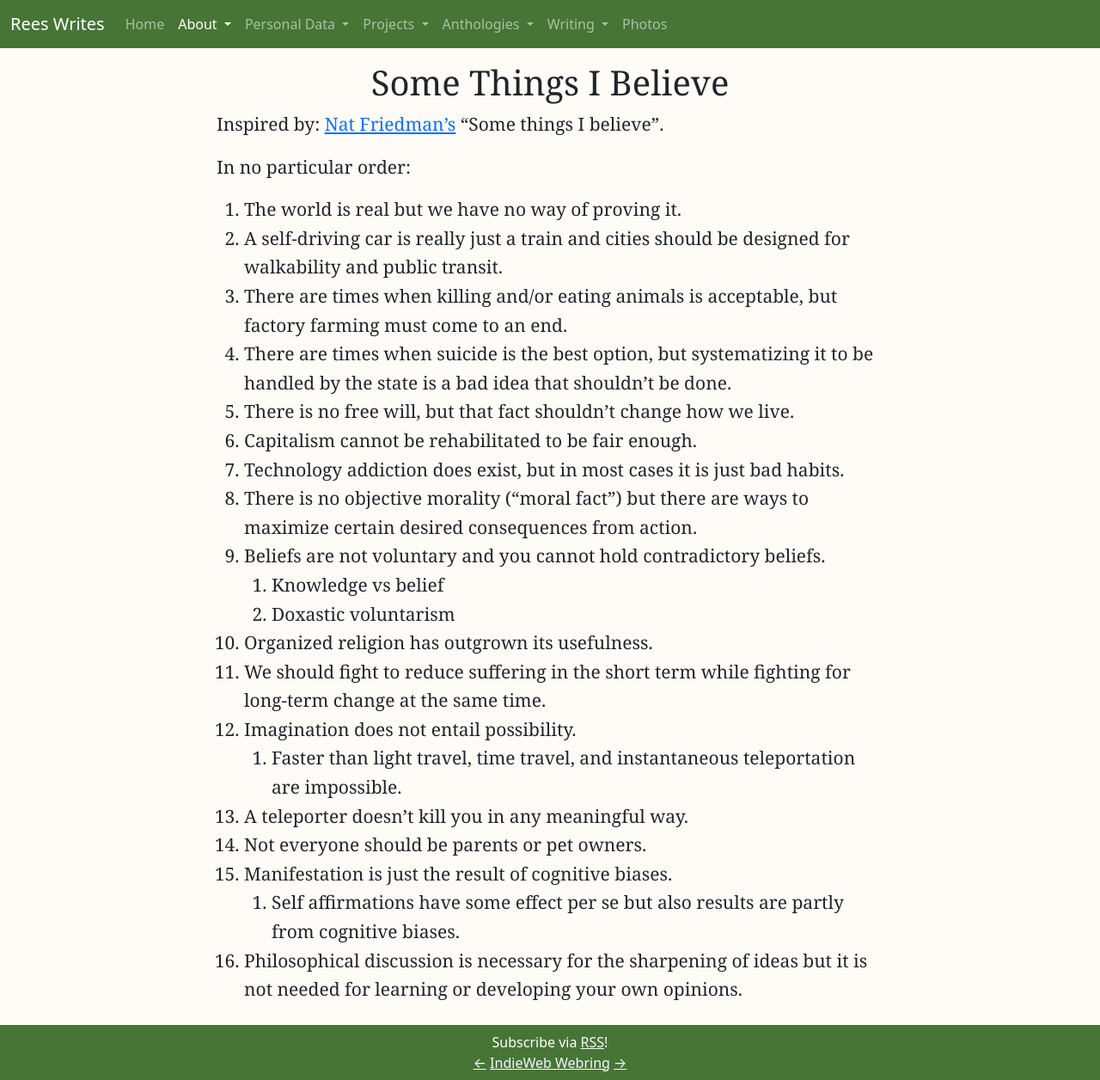
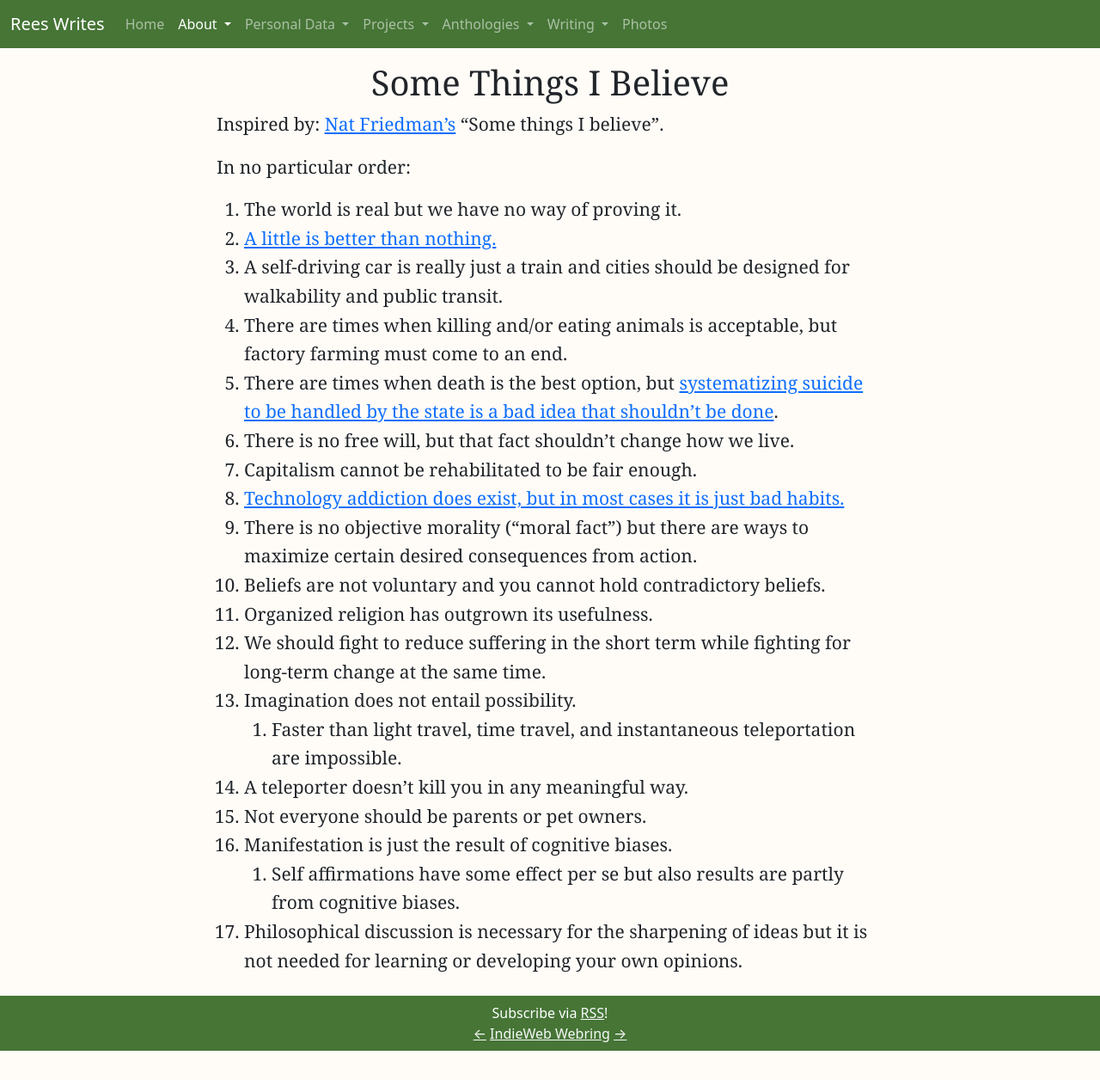
Before and after one commit to reeshuffled/reeshuffled.github.io, a Jekyll site: the page built from about_beliefs.md, in a window 1280 px wide. Shown: the whole page at 86% size. Built offline with Jekyll 4.4.1, drawn with Linux system fonts in a browser that asks for light colours; after the commit the page ends 1222 px from its top, so only the background shows below that.

Commit message:
add fav articles

```diff
--- a/_includes/menu.html
+++ b/_includes/menu.html
@@ -153,6 +153,11 @@
 
                     <ul class="dropdown-menu" style="background-color: #467536;">
                         <li>
+                            <a class="dropdown-item text-white {% if page.permalink == '/anthologies/my-favorite-articles' %}active{% endif %}"
+                                href="/anthologies/my-favorite-articles">Favorite Articles That I've Written</a>
+                        </li>
+
+                        <li>
                             <a class="dropdown-item text-white {% if page.permalink == '/anthologies/hosting-for-emerging-adults' %}active{% endif %}"
                                 href="/anthologies/hosting-for-emerging-adults">Hosting for Emerging Adults</a>
                         </li>
--- a/about_beliefs.md
+++ b/about_beliefs.md
@@ -9,16 +9,15 @@
 
 In no particular order:
 1. The world is real but we have no way of proving it.
+2. [A little is better than nothing.]({% post_url 2024-04-13-A-Little-is-Better-Than-Nothing %})
 2. A self-driving car is really just a train and cities should be designed for walkability and public transit.
 3. There are times when killing and/or eating animals is acceptable, but factory farming must come to an end.
-4. There are times when suicide is the best option, but systematizing it to be handled by the state is a bad idea that shouldn’t be done.
+4. There are times when death is the best option, but [systematizing suicide to be handled by the state is a bad idea that shouldn’t be done]({% post_url 2024-06-19-Assisted-Suicide-for-Mental-Ill %}).
 5. There is no free will, but that fact shouldn’t change how we live.
 6. Capitalism cannot be rehabilitated to be fair enough.
-7. Technology addiction does exist, but in most cases it is just bad habits.
+7. [Technology addiction does exist, but in most cases it is just bad habits.]({% post_url 2023-12-16-Social-media-habit-not-addiction %})
 8. There is no objective morality (“moral fact”) but there are ways to maximize certain desired consequences from action.
 9. Beliefs are not voluntary and you cannot hold contradictory beliefs.
-    1. Knowledge vs belief
-    2. Doxastic voluntarism
 10. Organized religion has outgrown its usefulness.
 11. We should fight to reduce suffering in the short term while fighting for long-term change at the same time.
 12. Imagination does not entail possibility.
```
Also changed, not shown: anthology_my_favorite_articles.md (added, +45 -0 lines).
